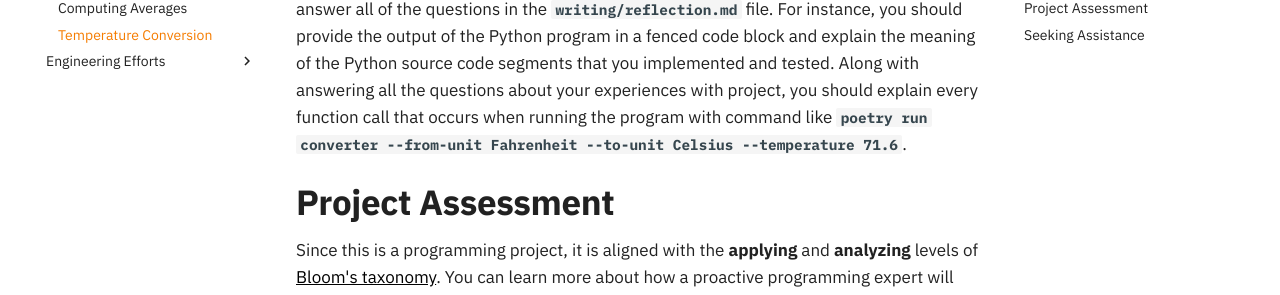
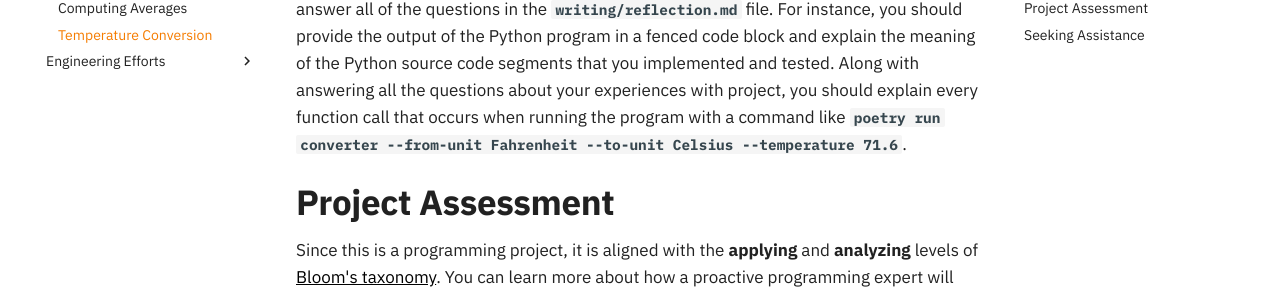
Before and after one commit to ProactiveProgrammers/www.proactiveprogrammers.com, an MkDocs documentation site: the page built from docs/discrete-structures/programming-projects/temperature-conversion.md, in a window 1280 px wide and 900 px high, scrolled down 4782 px. Shown: the part 262-557 px from the top of the window. Built offline with MkDocs 1.6.1 and Material for MkDocs 9.7.7, drawn with Linux system fonts in a browser that asks for light colours; comment, search, counter and statistics services are not loaded.

```diff
--- a/docs/discrete-structures/programming-projects/temperature-conversion.md
+++ b/docs/discrete-structures/programming-projects/temperature-conversion.md
@@ -232,7 +232,7 @@ instance, you should provide the output of the Python program in a fenced code
 block and explain the meaning of the Python source code segments that you
 implemented and tested. Along with answering all the questions about your
 experiences with project, you should explain every function call that occurs
-when running the program with command like `poetry run converter --from-unit
+when running the program with a command like `poetry run converter --from-unit
 Fahrenheit --to-unit Celsius --temperature 71.6`.
 
 ## Project Assessment
```
